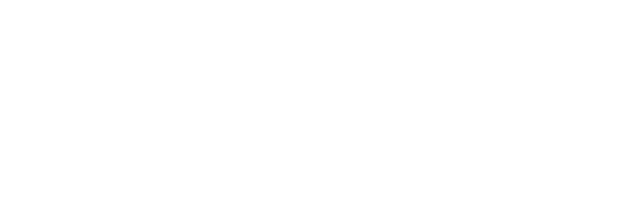
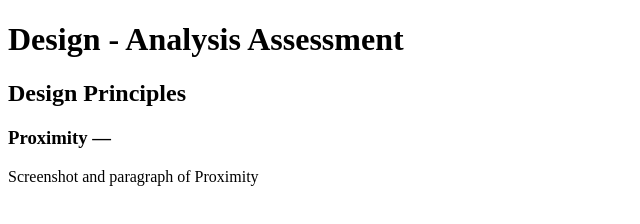
Before and after one commit to Bhogge2/Bhogge2.github.io, a plain HTML site: page design-analysis.html in a window 1280 px wide. Shown: the whole page, without its empty margins (0-640 px from the left). Drawn offline with Linux system fonts and the light colour scheme.

Commit message:
headings and proximity

```diff
--- a/design-analysis.html
+++ b/design-analysis.html
@@ -7,6 +7,10 @@
     <title>Design - Analysis</title>
 </head>
 <body>
+    <h1>Design - Analysis Assessment</h1>
+    <h2>Design Principles</h2>
+    <h3>Proximity —</h3>
+    <p>Screenshot and paragraph of Proximity</p>
 
 </body>
 </html>
```
